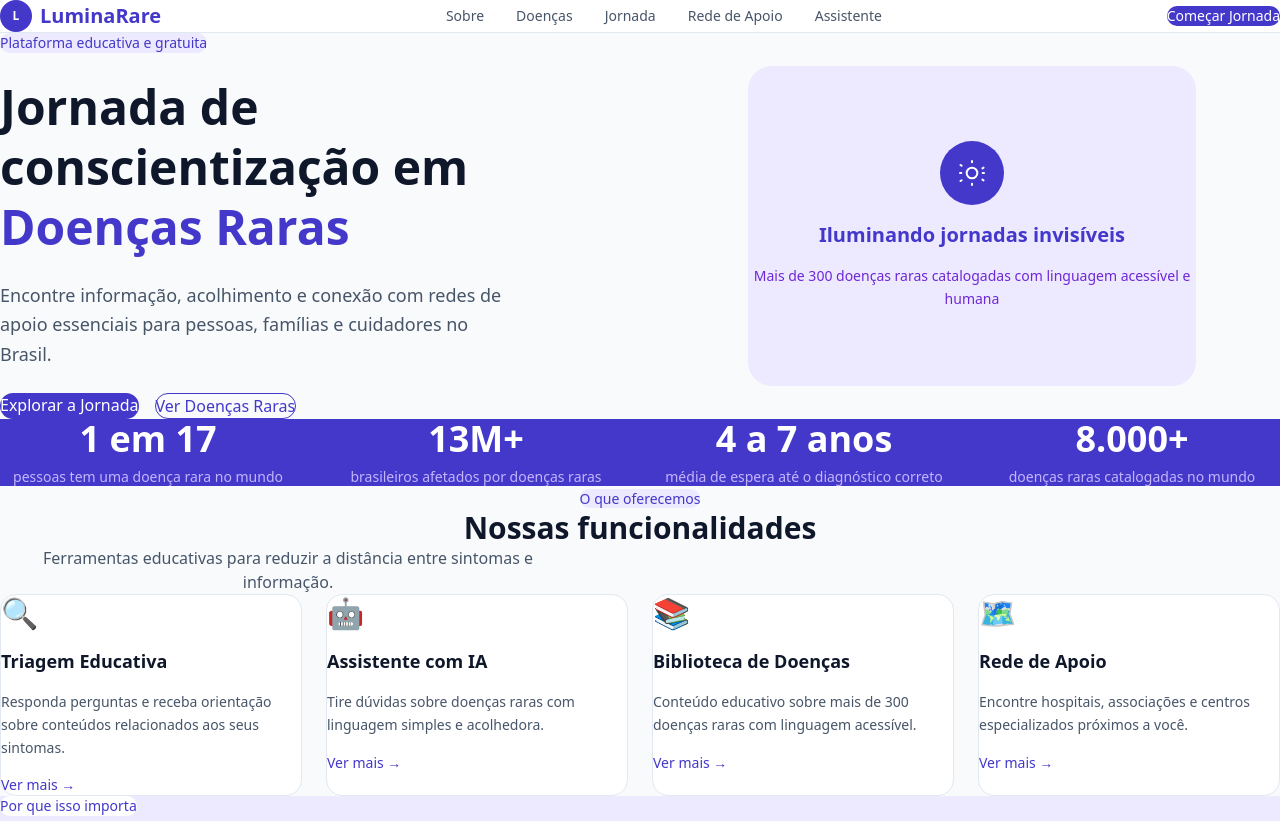
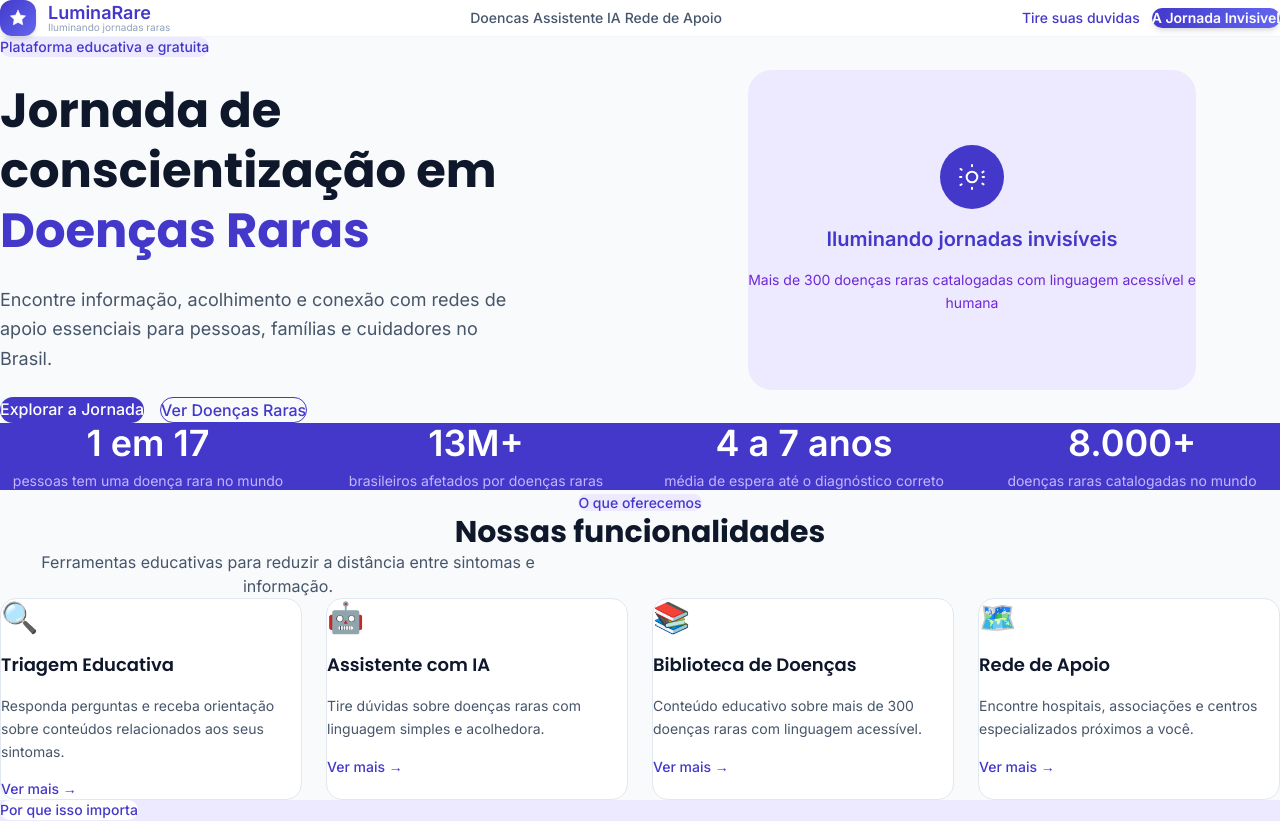
Before and after one commit to Gisele-Santana98/luminarare, a Next.js app: page / in a window 1280 px wide. Shown: the top 821 px of the page. Built offline with nearby package versions, Linux system fonts and the light colour scheme.

Commit message:
feat: navbar premium com glassmorphism e gradiente

```diff
--- a/app/api/chat/route.ts
+++ b/app/api/chat/route.ts
@@ -26,7 +26,7 @@ export async function POST(req: NextRequest) {
     const { mensagem, historico } = await req.json()
 
     const model = genAI.getGenerativeModel({
-      model: "gemini-2.0-flash",
+      model: "gemini-2.0-flash-lite",
       systemInstruction: instrucao,
     })
 
--- a/app/globals.css
+++ b/app/globals.css
@@ -1,6 +1,8 @@
 @import "tailwindcss";
 
 :root {
+  --font-heading: var(--font-poppins);
+  --font-body: var(--font-inter);
   --color-primary: #4338CA;
   --color-primary-light: #6366F1;
   --color-secondary: #EDE9FE;
@@ -20,5 +22,10 @@
 body {
   background-color: var(--color-background);
   color: var(--color-text-main);
+  font-family: var(--font-inter), sans-serif;
   -webkit-font-smoothing: antialiased;
 }
+
+h1, h2, h3, h4, h5, h6 {
+  font-family: var(--font-poppins), sans-serif;
+}
--- a/app/layout.tsx
+++ b/app/layout.tsx
@@ -1,11 +1,18 @@
 import type { Metadata } from "next"
-import { Geist } from "next/font/google"
+import { Poppins, Inter } from "next/font/google"
 import "./globals.css"
 import "leaflet/dist/leaflet.css"
 
-const geist = Geist({
-  variable: "--font-geist-sans",
+const poppins = Poppins({
+  variable: "--font-poppins",
   subsets: ["latin"],
+  weight: ["400", "500", "600", "700", "800"],
+})
+
+const inter = Inter({
+  variable: "--font-inter",
+  subsets: ["latin"],
+  weight: ["400", "500", "600"],
 })
 
 export const metadata: Metadata = {
@@ -19,8 +26,8 @@ export default function RootLayout({
   children: React.ReactNode
 }>) {
   return (
-    <html lang="pt-BR" className={`${geist.variable} h-full antialiased`}>
-      <body className="min-h-full flex flex-col">{children}</body>
+    <html lang="pt-BR" className={`${poppins.variable} ${inter.variable} h-full antialiased`}>
+      <body className="min-h-full flex flex-col bg-slate-50">{children}</body>
     </html>
   )
 }
--- a/components/layout/Header.tsx
+++ b/components/layout/Header.tsx
@@ -1,39 +1,69 @@
 "use client"
 
-import { useState } from "react"
+import Link from "next/link"
+import { useState, useEffect } from "react"
 
 export default function Header() {
   const [menuOpen, setMenuOpen] = useState(false)
+  const [scrolled, setScrolled] = useState(false)
+
+  useEffect(() => {
+    const handleScroll = () => setScrolled(window.scrollY > 20)
+    window.addEventListener("scroll", handleScroll)
+    return () => window.removeEventListener("scroll", handleScroll)
+  }, [])
 
   return (
-    <header className="w-full bg-white border-b border-[#E2E8F0] sticky top-0 z-50">
+    <header
+      className={`w-full sticky top-0 z-50 transition-all duration-300 ${
+        scrolled
+          ? "bg-white/90 backdrop-blur-md shadow-sm border-b border-slate-100"
+          : "bg-white border-b border-slate-100"
+      }`}
+    >
       <div className="max-w-7xl mx-auto px-6 py-4 flex items-center justify-between">
 
-        <div className="flex items-center gap-2">
-          <div className="w-8 h-8 rounded-full bg-[#4338CA] flex items-center justify-center">
-            <span className="text-white text-xs font-bold">L</span>
+        <Link href="/" className="flex items-center gap-3">
+          <div className="w-9 h-9 rounded-xl bg-gradient-to-br from-[#4338CA] to-[#6366F1] flex items-center justify-center shadow-md">
+            <svg width="18" height="18" viewBox="0 0 24 24" fill="none">
+              <path d="M12 2L15.09 8.26L22 9.27L17 14.14L18.18 21.02L12 17.77L5.82 21.02L7 14.14L2 9.27L8.91 8.26L12 2Z" fill="white" stroke="white" strokeWidth="1" strokeLinecap="round" strokeLinejoin="round"/>
+            </svg>
           </div>
-          <span className="text-[#4338CA] font-bold text-xl">LuminaRare</span>
+          <div className="flex flex-col">
+            <span className="text-[#4338CA] font-bold text-lg leading-none">
+              LuminaRare
+            </span>
+            <span className="text-slate-400 text-[10px] leading-none mt-0.5">
+              Iluminando jornadas raras
+            </span>
+          </div>
+        </Link>
+
+        <nav className="hidden md:flex items-center gap-1">
+          <Link href="/biblioteca" className="px-4 py-2 text-slate-600 hover:text-[#4338CA] hover:bg-[#EDE9FE] text-sm font-medium rounded-lg transition-all">
+            Doencas
+          </Link>
+          <Link href="/chatbot" className="px-4 py-2 text-slate-600 hover:text-[#4338CA] hover:bg-[#EDE9FE] text-sm font-medium rounded-lg transition-all">
+            Assistente IA
+          </Link>
+          <Link href="/rede-de-apoio" className="px-4 py-2 text-slate-600 hover:text-[#4338CA] hover:bg-[#EDE9FE] text-sm font-medium rounded-lg transition-all">
+            Rede de Apoio
+          </Link>
+        </nav>
+
+        <div className="hidden md:flex items-center gap-3">
+          <Link href="/chatbot" className="text-[#4338CA] text-sm font-medium px-4 py-2 rounded-lg hover:bg-[#EDE9FE] transition-colors">
+            Tire suas duvidas
+          </Link>
+          <Link href="/jornada" className="bg-gradient-to-r from-[#4338CA] to-[#6366F1] text-white px-5 py-2.5 rounded-xl text-sm font-semibold hover:opacity-90 transition-opacity shadow-md">
+            A Jornada Invisivel
+          </Link>
         </div>
 
-        <nav className="hidden md:flex items-center gap-8">
-          <a href="#sobre" className="text-[#475569] hover:text-[#4338CA] text-sm transition-colors">Sobre</a>
-          <a href="#doencas" className="text-[#475569] hover:text-[#4338CA] text-sm transition-colors">Doenças</a>
-          <a href="#jornada" className="text-[#475569] hover:text-[#4338CA] text-sm transition-colors">Jornada</a>
-          <a href="#apoio" className="text-[#475569] hover:text-[#4338CA] text-sm transition-colors">Rede de Apoio</a>
-          <a href="#chatbot" className="text-[#475569] hover:text-[#4338CA] text-sm transition-colors">Assistente</a>
-        </nav>
-
-
-        <a href="#jornada"
-          className="hidden md:inline-flex bg-[#4338CA] text-white px-5 py-2 rounded-full text-sm font-medium hover:bg-[#3730A3] transition-colors"
-        >
-          Começar Jornada
-        </a>
-
         <button
-          className="md:hidden text-[#475569]"
+          className="md:hidden text-slate-500 hover:text-[#4338CA] transition-colors"
           onClick={() => setMenuOpen(!menuOpen)}
+          aria-label="Menu"
         >
           <svg width="24" height="24" fill="none" stroke="currentColor" strokeWidth="2" viewBox="0 0 24 24">
             {menuOpen
@@ -45,15 +75,21 @@ export default function Header() {
       </div>
 
       {menuOpen && (
-        <div className="md:hidden bg-white border-t border-[#E2E8F0] px-6 py-4 flex flex-col gap-4">
-          <a href="#sobre" className="text-[#475569] text-sm">Sobre</a>
-          <a href="#doencas" className="text-[#475569] text-sm">Doenças</a>
-          <a href="#jornada" className="text-[#475569] text-sm">Jornada</a>
-          <a href="#apoio" className="text-[#475569] text-sm">Rede de Apoio</a>
-          <a href="#chatbot" className="text-[#475569] text-sm">Assistente</a>
-          <a href="#jornada" className="bg-[#4338CA] text-white px-5 py-2 rounded-full text-sm text-center">
-            Começar Jornada
+        <div className="md:hidden bg-white border-t border-slate-100 px-6 py-4 flex flex-col gap-2">
+          <a href="/biblioteca" className="text-slate-600 text-sm py-2 px-3 rounded-lg hover:bg-slate-50">
+            Doencas Raras
           </a>
+          <a href="/chatbot" className="text-slate-600 text-sm py-2 px-3 rounded-lg hover:bg-slate-50">
+            Assistente IA
+          </a>
+          <a href="/rede-de-apoio" className="text-slate-600 text-sm py-2 px-3 rounded-lg hover:bg-slate-50">
+            Rede de Apoio
+          </a>
+          <div className="border-t border-slate-100 mt-2 pt-3">
+            <a href="/jornada" className="bg-gradient-to-r from-[#4338CA] to-[#6366F1] text-white px-5 py-3 rounded-xl text-sm font-semibold text-center block">
+              A Jornada Invisivel
+            </a>
+          </div>
         </div>
       )}
     </header>
```
